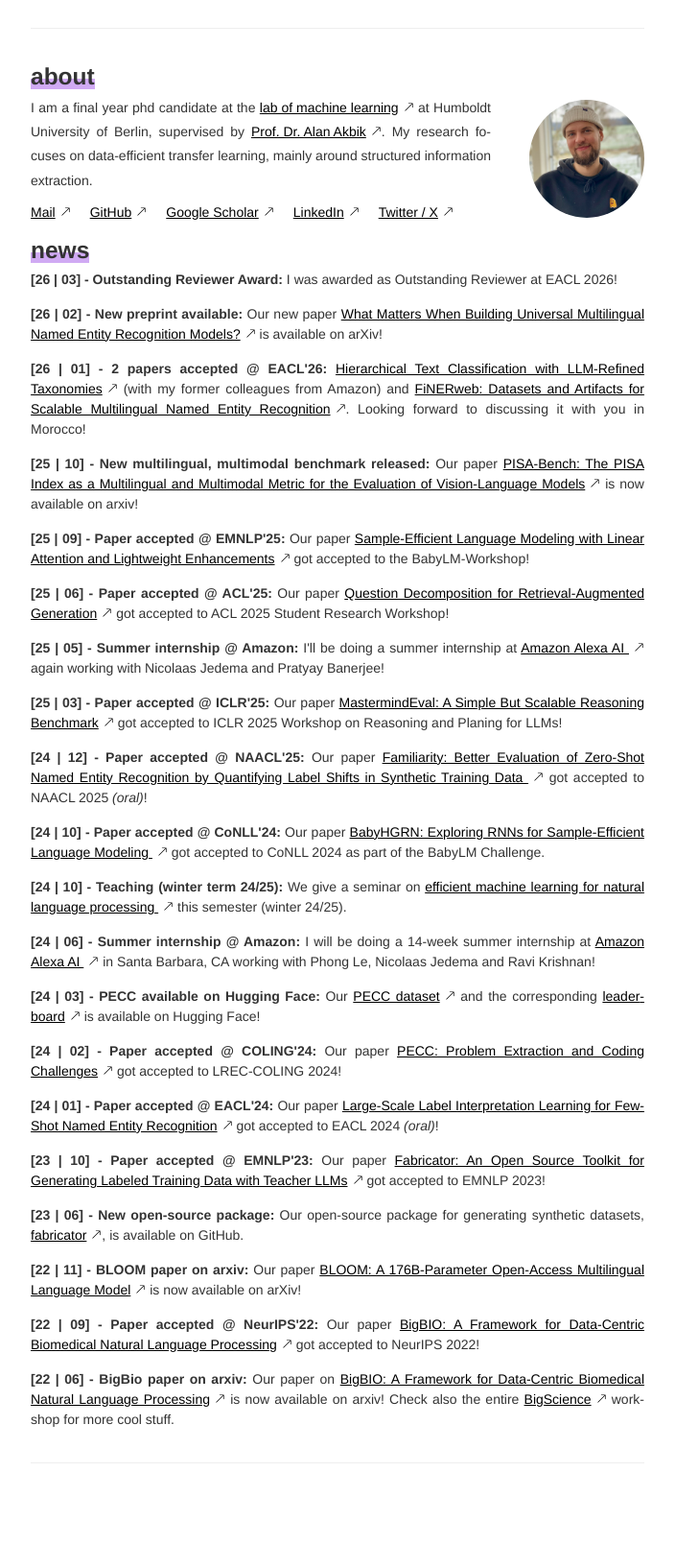
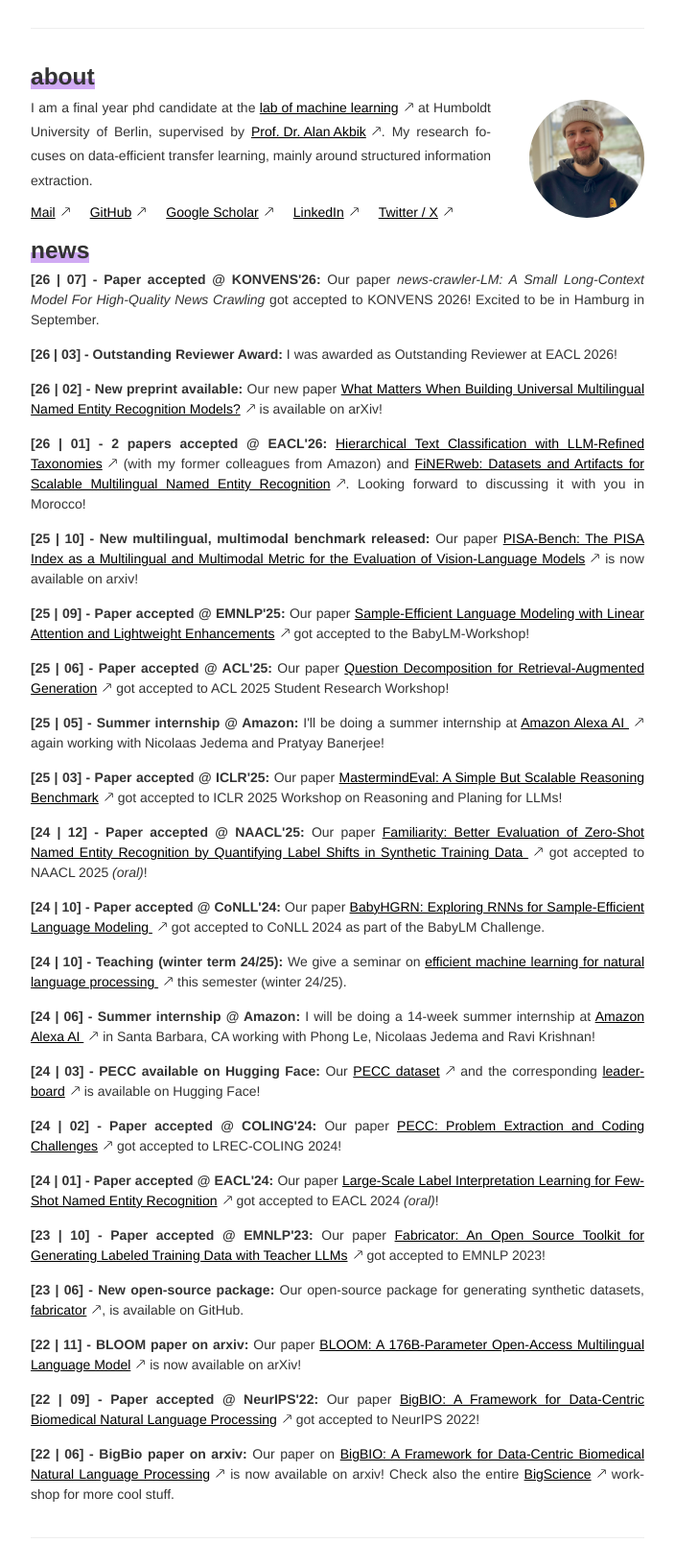
Before and after one commit to whoisjones/whoisjones.github.io, a Jekyll site: the page built from index.md, in a window 1280 px wide. Shown: the whole page at 96% size, without its empty margins (288-992 px from the left). Built offline with Jekyll 4.4.1, drawn with Linux system fonts in a browser that asks for light colours; our own code applies the rules of GitHub Pages for plain Markdown files; before the commit the page ends 1555 px from its top, so only the background shows below that.

Commit message:
add KONVENS 2026 acceptance news
Co-Authored-By: Claude Sonnet 5 <noreply@anthropic.com>

```diff
--- a/index.md
+++ b/index.md
@@ -21,6 +21,7 @@ title:
 ### news
 <div class="updates">
    <ul>
+        <li><strong>[26 | 07] - Paper accepted @ KONVENS'26:</strong> Our paper <i>news-crawler-LM: A Small Long-Context Model For High-Quality News Crawling</i> got accepted to KONVENS 2026! Excited to be in Hamburg in September.</li>
         <li><strong>[26 | 03] - Outstanding Reviewer Award:</strong> I was awarded as Outstanding Reviewer at EACL 2026!</li>
         <li><strong>[26 | 02] - New preprint available:</strong> Our new paper <a href="https://arxiv.org/abs/2601.06347">What Matters When Building Universal Multilingual Named Entity Recognition Models?</a> is available on arXiv!
         <li><strong>[26 | 01] - 2 papers accepted @ EACL'26:</strong> <a href="https://arxiv.org/abs/2601.18375">Hierarchical Text Classification with LLM-Refined Taxonomies</a> (with my former colleagues from Amazon) and <a href="https://arxiv.org/abs/2512.13884">FiNERweb: Datasets and Artifacts for Scalable Multilingual Named Entity Recognition</a>. Looking forward to discussing it with you in Morocco!
```
